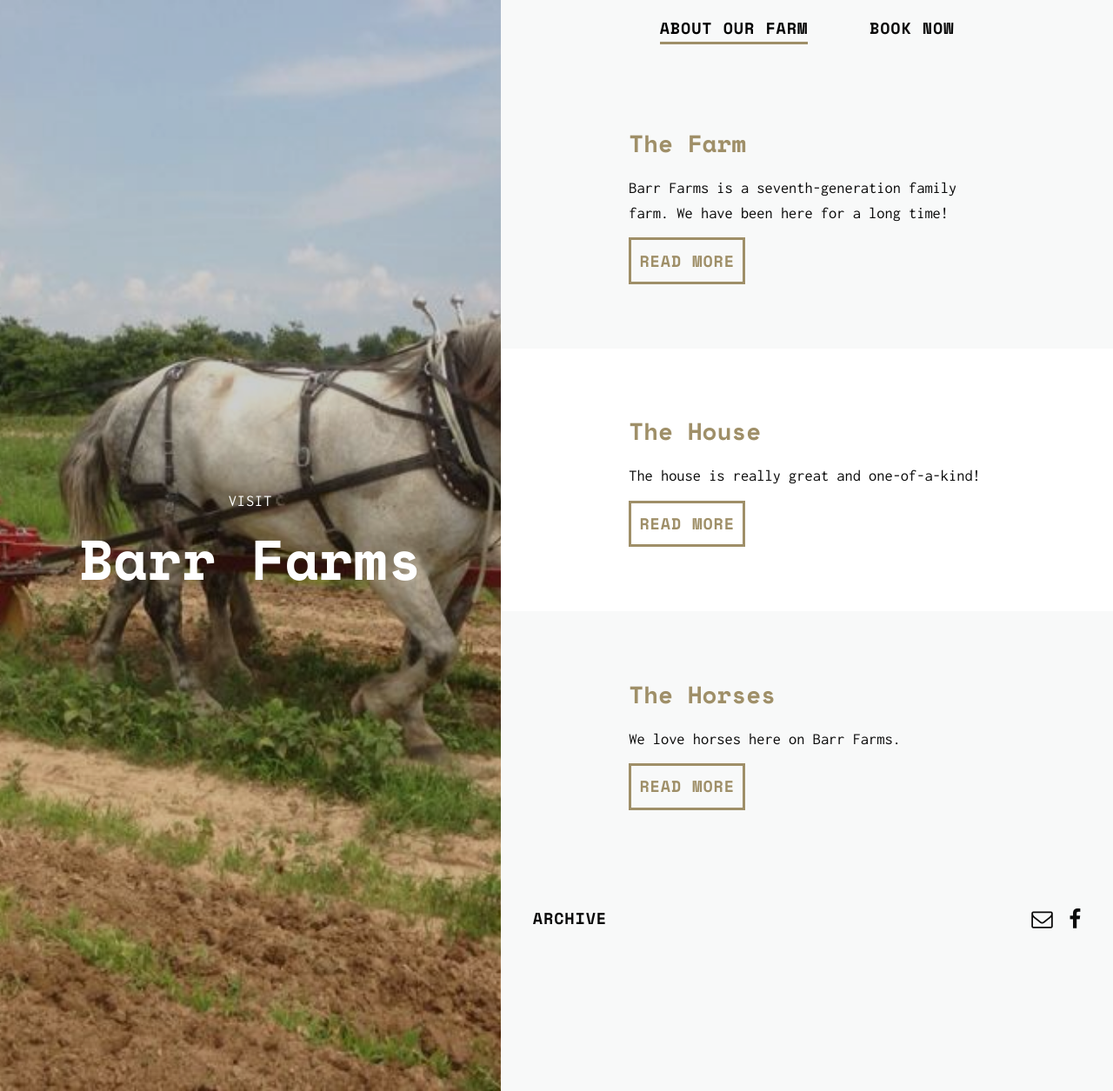
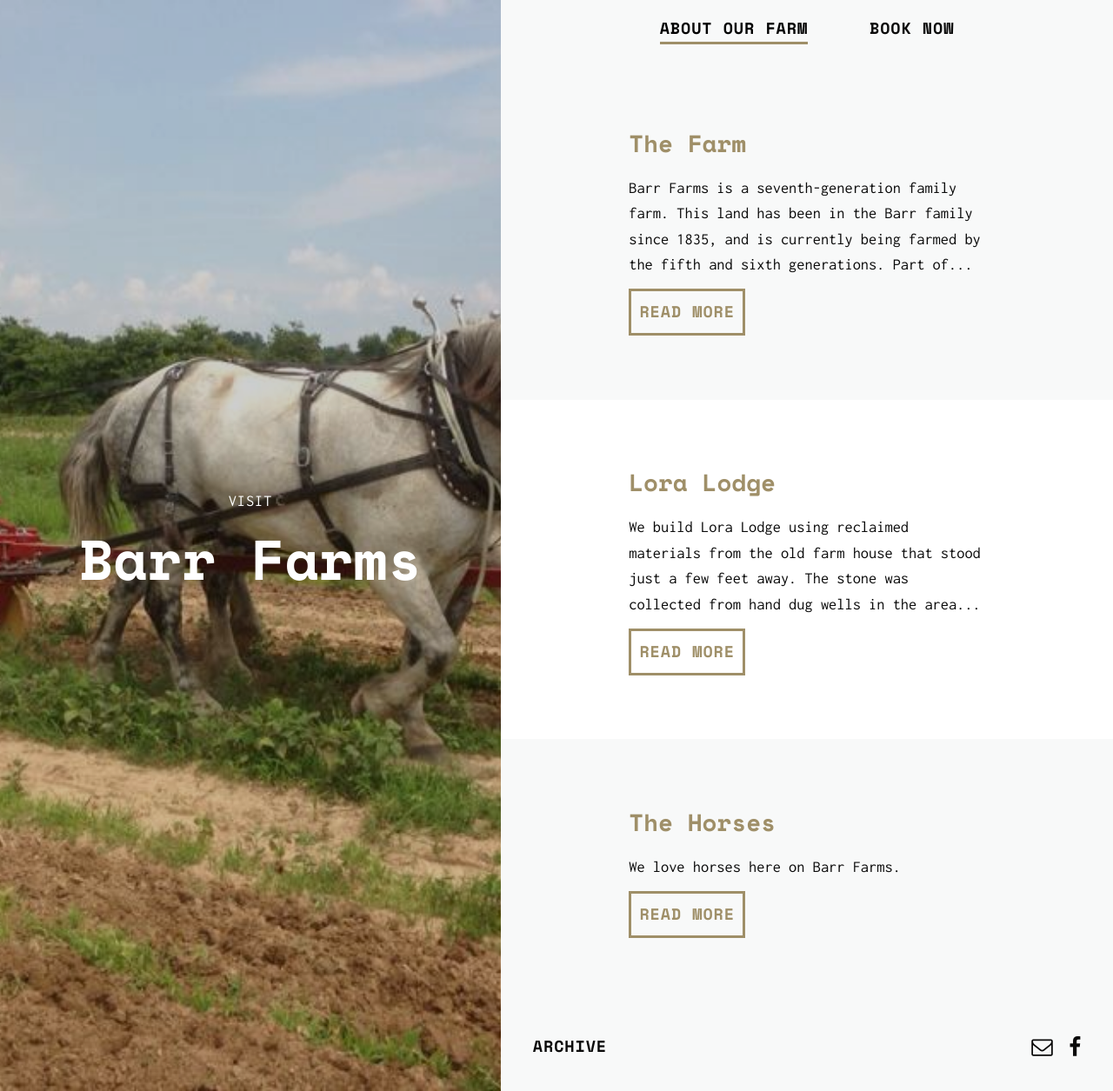
Before and after one commit to wabarr/visit-barr-farms, a Jekyll site: the page built from index.html, in a window 1280 px wide and 1255 px high. Shown: the whole window at 87% size. Built offline with Jekyll 4.4.1, drawn with Linux system fonts in a browser that asks for light colours; nearby versions of some CDN libraries; the list of posts is cut into pages by our own code.

Commit message:
update content

```diff
--- /dev/null
+++ b/_posts/2016-10-08-lora-lodge.md
@@ -0,0 +1,10 @@
+---
+layout: post
+title: "Lora Lodge"
+date: 2016-10-08
+description:
+image: /assets/images/loralodge.jpg
+image-sm:
+---
+
+We build Lora Lodge using reclaimed materials from the old farm house that stood just a few feet away. The stone was collected from hand dug wells in the area that we collected over several years.  Many of the timbers in the construction came from the large barn.  This house provides all the modern conveniences you would expect, created with a respect for our history.
--- a/_posts/2016-10-08-the-house.md
+++ /dev/null
@@ -1,10 +0,0 @@
----
-layout: post
-title: "The House"
-date: 2016-10-08
-description:
-image: /assets/images/loralodge.jpg
-image-sm:
----
-
-The house is really great and one-of-a-kind!
--- a/_posts/2016-10-09-the-farm.md
+++ b/_posts/2016-10-09-the-farm.md
@@ -7,4 +7,4 @@ image: /assets/images/plowing.jpg
 image-sm:
 ---
 
-Barr Farms is a seventh-generation family farm. We have been here for a long time!
+Barr Farms is a seventh-generation family farm. This land has been in the Barr family since 1835, and is currently being farmed by the fifth and sixth generations. Part of the farm is actively stewarded by Adam Barr and Rae Strobel-Barr, who are raising grass-fed meat and vegetables, as well as their two young son's Cedar and Sylvan....
```
Also changed, not shown: _posts/2016-10-07-the-horses.md (renamed from _posts/2016-10-08-the-horses.md).
